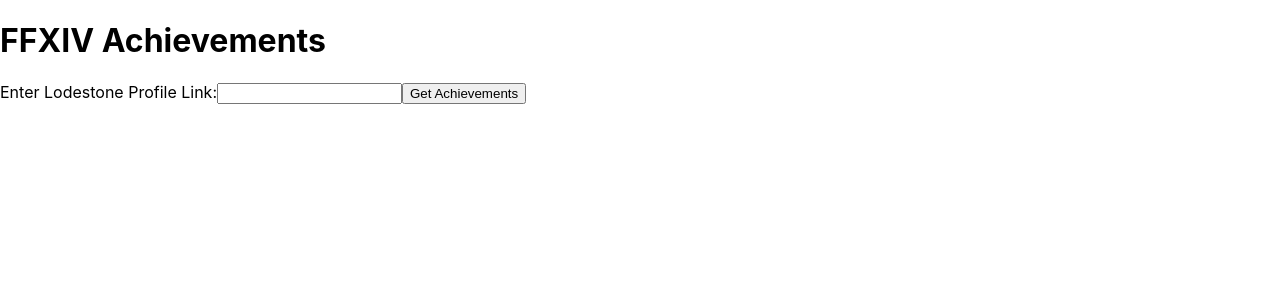
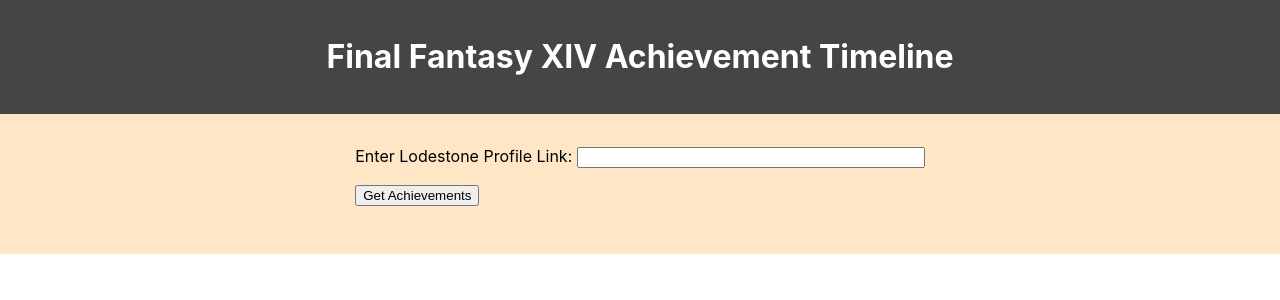
Before and after one commit to Vaeldren/FFXIV-Achievement-Timeline, a React (Create React App) app: page / in a window 1280 px wide. Shown: the top 300 px of the page. Built offline with nearby package versions, Linux system fonts and the light colour scheme.

Commit message:
changes to front-end, added css

```diff
--- a/package.json
+++ b/package.json
@@ -6,6 +6,7 @@
     "@testing-library/jest-dom": "^5.16.5",
     "@testing-library/react": "^13.4.0",
     "@testing-library/user-event": "^13.5.0",
+    "bootstrap": "^3.4.1",
     "cors": "^2.8.5",
     "react": "^18.2.0",
     "react-dom": "^18.2.0",
--- a/src/App.js
+++ b/src/App.js
@@ -1,15 +1,27 @@
 import './App.css';
 import React, { useState } from "react";
 import Timeline from './Timeline'
+import './Title.css';
+
+function Title(){
+  return (
+    <div  className = "Title">
+      <h1>Final Fantasy XIV Achievement Timeline</h1>
+    </div>
+  )
+}
+
 
 function App() {
   const [isLoading, setIsLoading] = useState(false);
+  const [isError, setError] = useState(null);
   const [results, setResults] = useState(null);
   const [link, setLink] = useState('');
 
   const handleSubmit = async (event) => {
     event.preventDefault();
     setIsLoading(true);
+    setError(false);
     try {
       const response = await fetch('http://127.0.0.1:5000/api/get', {
         method: 'GET'
@@ -17,12 +29,22 @@
       const result = await response.json();
       setResults(result);
       setIsLoading(false);
+      setError(false);
     } catch (error) {
       setIsLoading(false);
+      setError(true)
+      if("TypeError:" in error){
+      setError("Profile private. Please make your achievements public on your Lodestone.");
+      }
+      else{
+      setError("URL error. Please double-check that the URL you are entering is to your Lodestone profile.");
+      }
+
+
       //handle error
-      console.error(error);
       console.log(error);
     }
+
   }
 
   const handleLinkChange = (event) => {
@@ -30,15 +52,20 @@
   }
 
   return (
-    <div>
-      <h1>FFXIV Achievements</h1>
+    <div className='bgcolor'>
+      <Title/>
+      <div className='Body'>
       <form onSubmit={handleSubmit}>
-        <label htmlFor="lodestone-link">Enter Lodestone Profile Link:</label>
-        <input type="text" id="lodestone-link" value={link} onChange={handleLinkChange} />
+        <label htmlFor="lodestone-link">Enter Lodestone Profile Link: </label>
+        <input type="text" id="lodestone-link" className='textboxid' value={link} onChange={handleLinkChange} />
+        <p></p>
         <button type="submit">Get Achievements</button>
+        <p></p>
+        {isLoading && !isError && <a>Loading...</a>}
+      {isError && !isLoading && <a>{isError}</a>}
+      {!isLoading && results && <Timeline achievements={results}/>}
       </form>
-      {isLoading && <p>Loading...</p>}
-      {!isLoading && results && <Timeline achievements={results}/>}
+      </div>
     </div>
   );
 };
--- /dev/null
+++ b/src/Title.css
@@ -0,0 +1,31 @@
+/*  src/Title.css  */
+/* palette: https://colorhunt.co/palette/8294c4acb1d6dbdfeaffead2*/
+
+
+.Title {
+    box-sizing: border-box;
+    width: 100%;
+    display: flex;
+    justify-content: center;
+    align-items: baseline;
+    padding: 1em;
+    background-color: #454545;
+    color: #fff;
+  }
+
+  .Body {
+    display: flex;
+    padding: 2em;
+    justify-content: center;
+    align-items:center;
+    overflow:  hidden;
+
+  }
+
+  .textboxid{
+    width:340px;
+  }
+
+  .bgcolor{
+    background: #FFE6C7;
+  }
```
Also changed, not shown: 2 other files (tests, documents, lock files or other folders).
